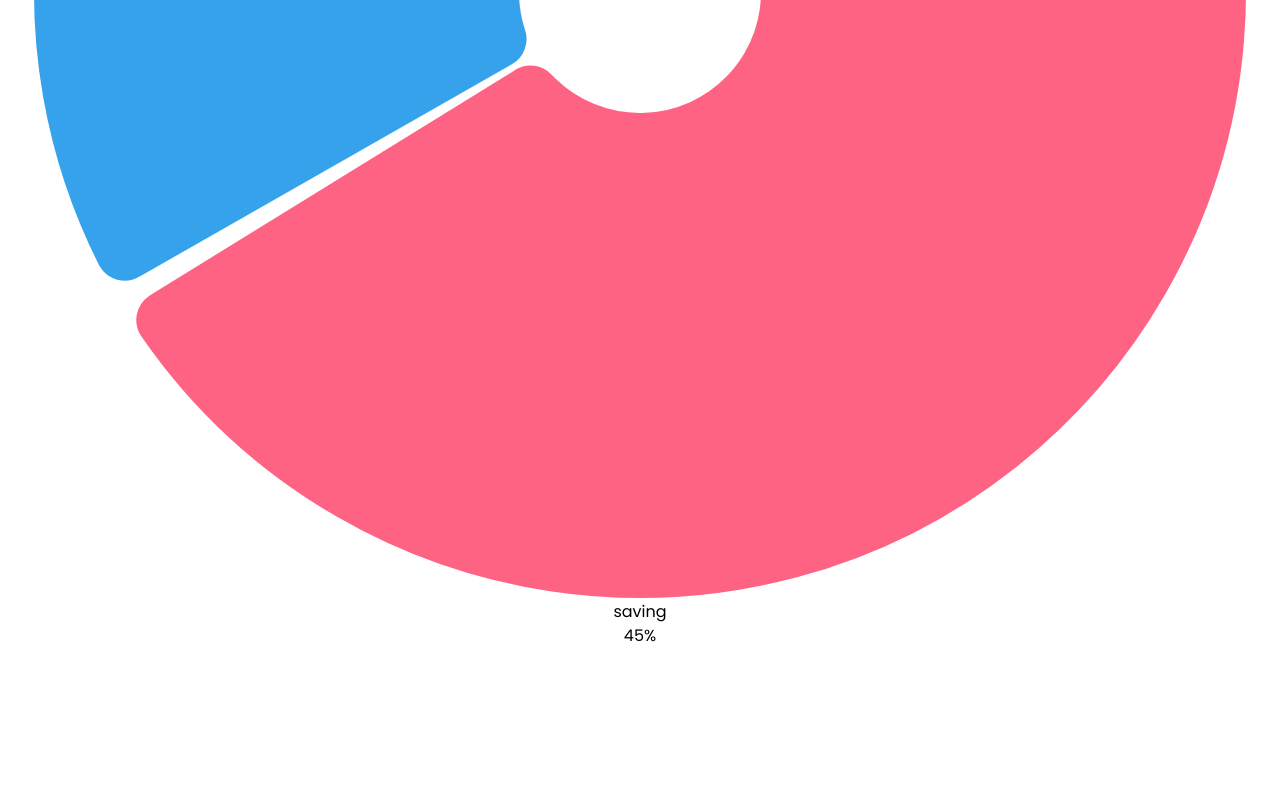
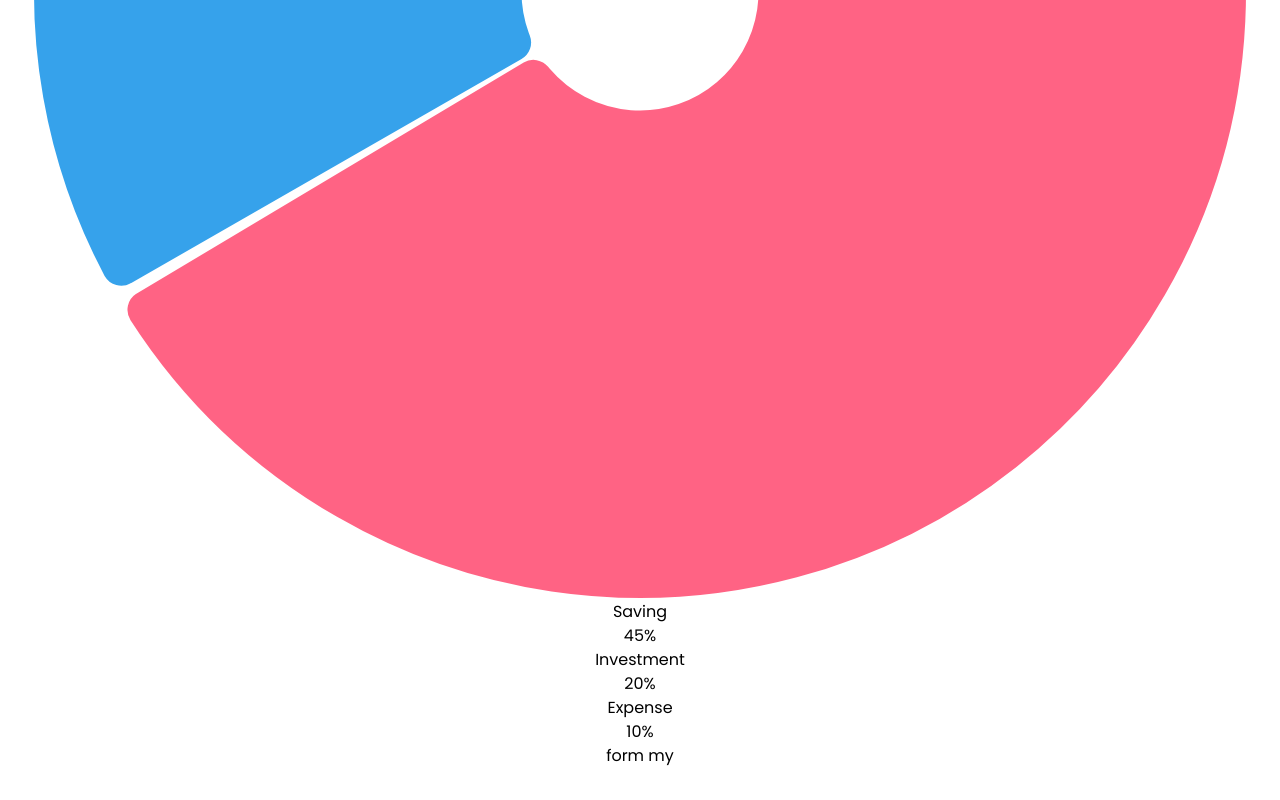
Before and after one commit to Ayazsarmad/Pr-1-Personal_expense, a React (Vite) app in the folder client/: page / in a window 1280 px wide. Shown: the part 672-1472 px from the top of the page. Before the commit the page ends 1352 px from the top, so only its background shows below. Built offline with nearby package versions, Linux system fonts and the light colour scheme.

Commit message:
label section done

```diff
--- a/client/src/App.jsx
+++ b/client/src/App.jsx
@@ -1,25 +1,28 @@
-import { useState } from 'react'
+import { useState } from "react";
 
-import './App.css'
-import Graph from './components/Graph'
+import "./App.css";
+import Graph from "./components/Graph";
+import Form from "./components/Form";
 
 function App() {
-  const [count, setCount] = useState(0)
+  const [count, setCount] = useState(0);
 
   return (
-    <div className='App'>
+    <div className="App">
       <div className="container mx-auto max-w-6xl text-center drop-shadow-lg text-gray-800 ">
-      <h1 className='text-4xl py-5 mb-10 bg-slate-800 text-white rounded'>Expense Tracker</h1>
+        <h1 className="text-4xl py-5 mb-10 bg-slate-800 text-white rounded">
+          Expense Tracker
+        </h1>
 
-      <div className="grid md:grid-cols-2 gap-4">
-        {/* chart */}
-        <Graph/>
-        {/* form */}
+        <div className="grid md:grid-cols-2 gap-4">
+          {/* chart */}
+          <Graph />
+          {/* form */}
+          <Form />
+        </div>
       </div>
-      </div>
-
     </div>
-  )
+  );
 }
 
-export default App
+export default App;
--- /dev/null
+++ b/client/src/components/Form.jsx
@@ -0,0 +1,7 @@
+import React from "react";
+
+const Form = () => {
+  return <div>form my</div>;
+};
+
+export default Form;
--- a/client/src/components/Graph.jsx
+++ b/client/src/components/Graph.jsx
@@ -18,8 +18,8 @@ const config = {
           "rgb(255, 205, 86)",
         ],
         hoverOffset: 4,
-        borderRadius: 30,
-        spacing: 10,
+        borderRadius: 20,
+        spacing: 5,
       },
     ],
   },
--- a/client/src/components/Label.jsx
+++ b/client/src/components/Label.jsx
@@ -1,22 +1,47 @@
 import React from "react";
 
+const obj = [
+  {
+    type: "Saving",
+    color: "#f9c74f",
+    percent: 45,
+  },
+  {
+    type: "Investment",
+    color: "#f9c74f",
+    percent: 20,
+  },
+  {
+    type: "Expense",
+    color: "#f9c74f",
+    percent: 10,
+  },
+];
+
 const Label = () => {
-  return <LabelComponent />;
+  return (
+    <div>
+      {obj.map((v, i) => (
+        <LabelComponent key={i} data={v} />
+      ))}
+    </div>
+  );
 };
 
 export default Label;
 
-function LabelComponent() {
+function LabelComponent({ data }) {
+  if (!data) return <></>;
   return (
-    <div className="labels flex justify-between">
-      <div className="flex gap-2">
+    <div className="labels flex justify-between my-3">
+      <div className="flex gap-2 ">
         <div
           className="w-2 h-2 rounded py-3"
-          style={{ background: "#f9c74f" }}
+          style={{ background: data.color ?? "#f9c74f" }}
         ></div>
-        <h3 className="saving">saving</h3>
+        <h3 className="text-md">{data.type ?? ""}</h3>
       </div>
-      <h3 className="font-bold">45%</h3>
+      <h3 className="font-bold">{data.percent ?? 0}%</h3>
     </div>
   );
 }
```
